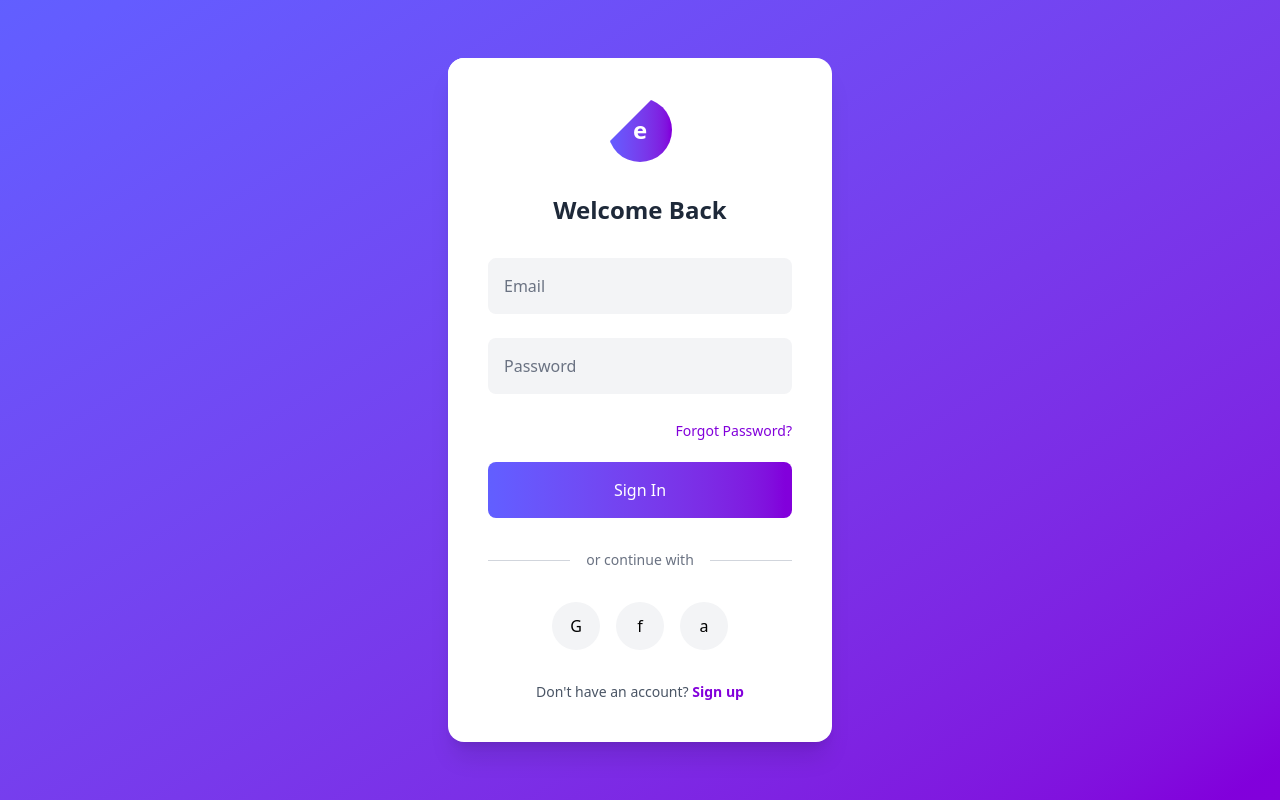
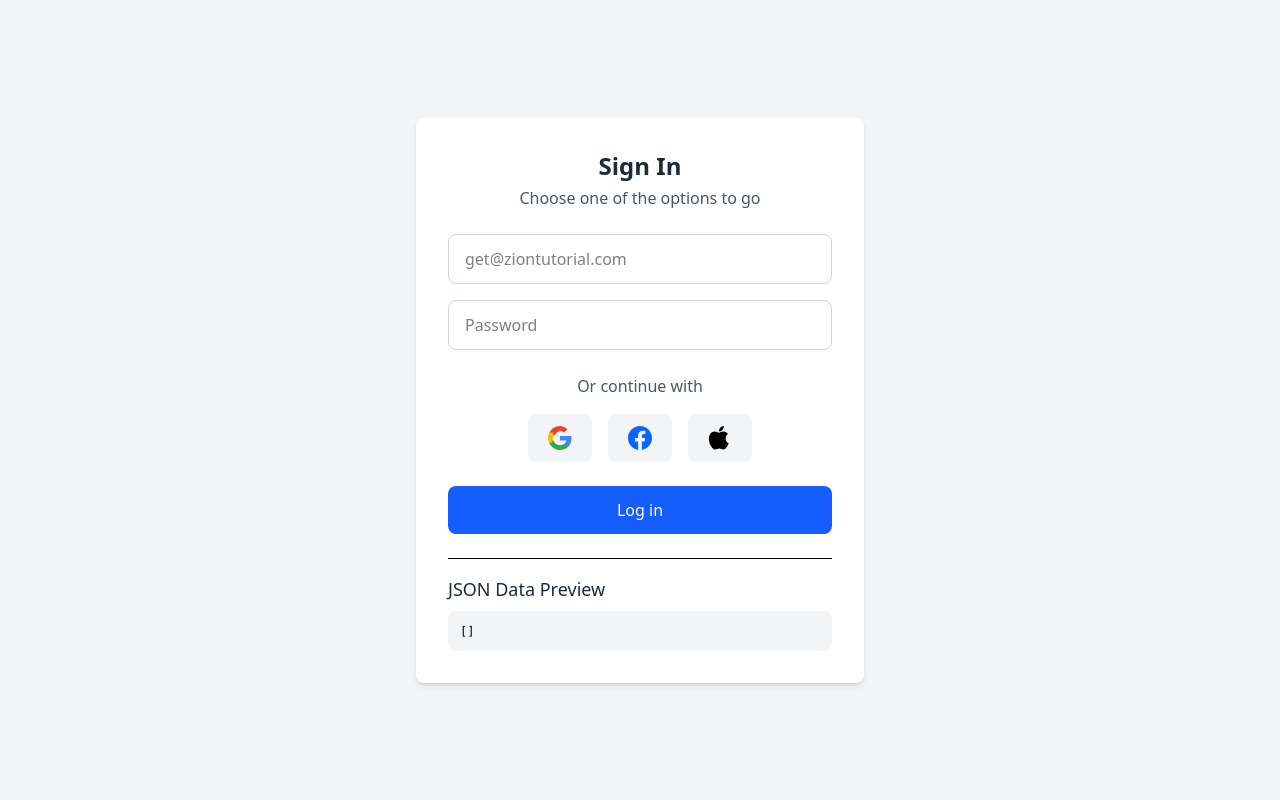
Before and after one commit to Murali-16/React, a React (Vite) app: page /login in a window 1280 px wide. Built offline with nearby package versions, Linux system fonts and the light colour scheme.

Commit message:
updated login page

```diff
--- a/src/pages/Auth/LoginForm.jsx
+++ b/src/pages/Auth/LoginForm.jsx
@@ -1,166 +1,329 @@
-import React, { useState } from 'react';
-import { useNavigate } from 'react-router-dom';
+import { useState, useEffect } from 'react';
 
-export default function LoginForm() {
-  const navigate = useNavigate()
+export default function SignIn() {
   const [email, setEmail] = useState('');
   const [password, setPassword] = useState('');
-  const [showSuccess, setShowSuccess] = useState(false);
-  const [showError, setShowError] = useState(false);
-  const [isShaking, setIsShaking] = useState(false);
+  const [errors, setErrors] = useState({
+    email: '',
+    password: ''
+  });
+  const [touched, setTouched] = useState({
+    email: false,
+    password: false
+  });
+  const [isLoggedIn, setIsLoggedIn] = useState(false);
+  const [savedLogins, setSavedLogins] = useState([]);
+  const [statusMessage, setStatusMessage] = useState('');
 
-  const handleSubmit = (e) => {
-    e.preventDefault();
+  // Validate email format
+  const validateEmail = (email) => {
+    const emailRegex = /^[^\s@]+@[^\s@]+\.[^\s@]+$/;
+    if (!email) {
+      return 'Email is required';
+    } else if (!emailRegex.test(email)) {
+      return 'Please enter a valid email address';
+    }
+    return '';
+  };
 
-    // Simple validation for demo purposes
-    if (email && password && password.length >= 6) {
-      setShowSuccess(true);
-      setShowError(false);
+  // Validate password
+  const validatePassword = (password) => {
+    if (!password) {
+      return 'Password is required';
+    } else if (password.length < 6) {
+      return 'Password must be at least 6 characters';
+    }
+    return '';
+  };
 
-      // Simulate redirect after login
-      setTimeout(() => {
-        alert('Login successful! (This is just a demo - no actual authentication is happening)');
-      }, 2000);
-    } else {
-      setShowError(true);
-      setShowSuccess(false);
-      setIsShaking(true);
+  // Load saved logins from localStorage on component mount
+  useEffect(() => {
+    try {
+      const storedLogins = localStorage.getItem('loginData');
+      if (storedLogins) {
+        setSavedLogins(JSON.parse(storedLogins));
+      }
+    } catch (error) {
+      console.error('Error loading saved logins:', error);
+    }
+  }, []);
 
-      // Remove shake animation after it completes
-      setTimeout(() => {
-        setIsShaking(false);
-      }, 500);
+  // Save login data to localStorage
+  const saveLoginData = (loginData) => {
+    try {
+      // Get existing logins or initialize empty array
+      const existingLogins = JSON.parse(localStorage.getItem('loginData')) || [];
+
+      // Check if this email already exists
+      const emailExists = existingLogins.some(login => login.email === loginData.email);
+
+      let updatedLogins;
+      if (emailExists) {
+        // Update existing login
+        updatedLogins = existingLogins.map(login =>
+          login.email === loginData.email ? {...login, ...loginData} : login
+        );
+        setStatusMessage('Login updated successfully');
+      } else {
+        // Add new login
+        updatedLogins = [...existingLogins, loginData];
+        setStatusMessage('Login saved successfully');
+      }
+
+      // Save to localStorage
+      localStorage.setItem('loginData', JSON.stringify(updatedLogins));
+      setSavedLogins(updatedLogins);
+
+      // Auto-hide status message after 3 seconds
+      setTimeout(() => setStatusMessage(''), 3000);
+
+      return true;
+    } catch (error) {
+      console.error('Error saving login data:', error);
+      setStatusMessage('Error saving login data');
+      return false;
     }
   };
 
-  const handleSocialLogin = (provider) => {
-    alert(`${provider} login clicked (demo only)`);
+  // Handle form submission
+  const handleSubmit = (e) => {
+    if (e) e.preventDefault();
+
+    // Mark all fields as touched
+    setTouched({
+      email: true,
+      password: true
+    });
+
+    // Validate all fields
+    const emailError = validateEmail(email);
+    const passwordError = validatePassword(password);
+
+    setErrors({
+      email: emailError,
+      password: passwordError
+    });
+
+    // If no errors, proceed with form submission
+    if (!emailError && !passwordError) {
+      // Create login data object
+      const loginData = {
+        email,
+        password: password, // In a real app, never store passwords in plaintext
+        timestamp: new Date().toISOString()
+      };
+
+      // Save login data to JSON in localStorage
+      const saveSuccess = saveLoginData(loginData);
+
+      if (saveSuccess) {
+        setIsLoggedIn(true);
+        console.log('Login successful:', loginData);
+        // Here you would typically make an API call to authenticate
+      }
+    }
+  };
+
+  // Handle blur events to validate on focus loss
+  const handleBlur = (field) => {
+    setTouched({
+      ...touched,
+      [field]: true
+    });
+
+    // Validate the field that lost focus
+    if (field === 'email') {
+      setErrors({
+        ...errors,
+        email: validateEmail(email)
+      });
+    } else if (field === 'password') {
+      setErrors({
+        ...errors,
+        password: validatePassword(password)
+      });
+    }
+  };
+
+  // Log out functionality
+  const handleLogout = () => {
+    setIsLoggedIn(false);
+    setStatusMessage('Logged out successfully');
+    setTimeout(() => setStatusMessage(''), 3000);
+  };
+
+  // View saved logins
+  const renderSavedLogins = () => {
+    if (savedLogins.length === 0) {
+      return <p className="text-gray-600">No saved logins</p>;
+    }
+
+    return (
+      <div className="mt-4">
+        <h3 className="text-lg font-medium text-gray-800 mb-2">Saved Logins</h3>
+        <div className="space-y-2 max-h-40 overflow-y-auto">
+          {savedLogins.map((login, index) => (
+            <div key={index} className="p-2 bg-gray-100 rounded-lg text-sm">
+              <p className="font-medium">{login.email}</p>
+              <p className="text-xs text-gray-500">
+                Last login: {new Date(login.timestamp).toLocaleString()}
+              </p>
+            </div>
+          ))}
+        </div>
+      </div>
+    );
   };
 
   return (
-    // Centered full page container
-    <div className="flex items-center justify-center min-h-screen w-screen bg-gradient-to-br from-indigo-500 to-purple-700">
-      {/* Card container with fixed width and centered positioning */}
-      <div className={`relative w-96 max-w-md mx-auto bg-white bg-opacity-95 rounded-2xl p-10 shadow-xl overflow-hidden ${isShaking ? 'animate-[shake_0.5s]' : ''}`}>
-        {/* Logo */}
-        <div className="flex justify-center mb-8">
-          <div className="w-16 h-16 bg-gradient-to-r from-indigo-500 to-purple-700 rounded-full flex justify-center items-center text-white text-2xl font-bold">
-            e
+    <div className="flex items-center justify-center w-full min-h-screen bg-gray-100">
+      <div className="w-full max-w-md p-8 bg-white rounded-lg shadow-md">
+        {statusMessage && (
+          <div className="mb-4 p-2 bg-blue-100 text-blue-700 rounded-lg text-center">
+            {statusMessage}
+          </div>
+        )}
+
+        <div className="text-center mb-6">
+          <h1 className="text-2xl font-semibold text-gray-800">Sign In</h1>
+          <p className="text-gray-600 mt-1">Choose one of the options to go</p>
+        </div>
+
+        <div className="space-y-4">
+          <div className="relative">
+            <input
+              type="email"
+              value={email}
+              onChange={(e) => setEmail(e.target.value)}
+              onBlur={() => handleBlur('email')}
+              placeholder="get@ziontutorial.com"
+              className={`w-full px-4 py-3 border rounded-lg focus:outline-none focus:ring-2 focus:ring-blue-500 ${
+                touched.email && errors.email ? 'border-red-500' : 'border-gray-300'
+              }`}
+            />
+            {touched.email && errors.email && (
+              <p className="mt-1 text-sm text-red-500">{errors.email}</p>
+            )}
+          </div>
+
+          <div className="relative">
+            <input
+              type="password"
+              value={password}
+              onChange={(e) => setPassword(e.target.value)}
+              onBlur={() => handleBlur('password')}
+              placeholder="Password"
+              className={`w-full px-4 py-3 border rounded-lg focus:outline-none focus:ring-2 focus:ring-blue-500 ${
+                touched.password && errors.password ? 'border-red-500' : 'border-gray-300'
+              }`}
+            />
+            {touched.password && errors.password && (
+              <p className="mt-1 text-sm text-red-500">{errors.password}</p>
+            )}
           </div>
         </div>
 
-        {/* Heading */}
-        <h2 className="text-center text-2xl font-semibold text-gray-800 mb-8">Welcome Back</h2>
+        <div className="mt-6 text-center">
+          <p className="text-gray-600">Or continue with</p>
 
-        {/* Success/Error Messages */}
-        {showSuccess && (
-          <div className="p-3 mb-5 bg-green-100 text-green-700 rounded-md text-center text-sm">
-            Login successful! Redirecting...
+          <div className="flex justify-center gap-4 mt-4">
+            {/* Google Button */}
+            <button
+              type="button"
+              className="flex items-center justify-center w-16 h-12 bg-gray-100 rounded-lg hover:bg-gray-200"
+            >
+              <svg viewBox="0 0 24 24" width="24" height="24">
+                <path
+                  fill="#EA4335"
+                  d="M12 5c1.6166 0 3.1012.55566 4.2638 1.47003v-.00012l3.2277-3.22766C17.4886 1.41 14.9796 0 12 0 7.3924 0 3.3948 2.75642 1.386 6.81997l3.7493 2.91L7.5 8.5c.8735-2.01113 2.8765-3.5 5.25-3.5z"
+                />
+                <path
+                  fill="#4285F4"
+                  d="M23.49 12.27c0-.79-.07-1.54-.19-2.27H12v4.51h6.47c-.29 1.48-1.14 2.73-2.4 3.58v3h3.86c2.26-2.09 3.56-5.17 3.56-8.82z"
+                />
+                <path
+                  fill="#34A853"
+                  d="M12 24c3.24 0 5.95-1.08 7.93-2.91l-3.86-3c-1.08.72-2.45 1.16-4.07 1.16-3.13 0-5.78-2.11-6.73-4.96l-3.98 3.09C3.74 21.3 7.48 24 12 24z"
+                />
+                <path
+                  fill="#FBBC05"
+                  d="M5.27 14.29c-.25-.72-.38-1.49-.38-2.29s.14-1.57.38-2.29V6.62H1.29C.47 8.24 0 10.06 0 12s.47 3.76 1.29 5.38l3.98-3.09z"
+                />
+              </svg>
+            </button>
+
+            {/* Facebook/Meta Button */}
+            <button
+              type="button"
+              className="flex items-center justify-center w-16 h-12 bg-gray-100 rounded-lg hover:bg-gray-200"
+            >
+              <svg viewBox="0 0 24 24" width="24" height="24">
+                <path
+                  fill="#0866FF"
+                  d="M24 12.073c0-6.627-5.373-12-12-12s-12 5.373-12 12c0 5.99 4.388 10.954 10.125 11.854v-8.385H7.078v-3.47h3.047V9.43c0-3.007 1.792-4.669 4.533-4.669 1.312 0 2.686.235 2.686.235v2.953H15.83c-1.491 0-1.956.925-1.956 1.874v2.25h3.328l-.532 3.47h-2.796v8.385C19.612 23.027 24 18.062 24 12.073z"
+                />
+              </svg>
+            </button>
+
+            {/* Apple Button */}
+            <button
+              type="button"
+              className="flex items-center justify-center w-16 h-12 bg-gray-100 rounded-lg hover:bg-gray-200"
+            >
+              <svg viewBox="0 0 24 24" width="24" height="24">
+                <path
+                  fill="#000000"
+                  d="M17.5827 12.2852C17.5467 9.34581 19.9472 7.97294 20.0552 7.91057C18.6097 5.79407 16.3357 5.51044 15.5407 5.48306C13.6597 5.28556 11.8527 6.63306 10.8967 6.63306C9.9197 6.63306 8.4607 5.50694 6.8702 5.53869C4.8162 5.57044 2.9062 6.72369 1.8747 8.48931C-0.2783 12.1033 1.3057 17.7678 3.3907 20.6578C4.4182 22.0743 5.6262 23.6551 7.2227 23.599C8.7782 23.5385 9.3757 22.6028 11.2327 22.6028C13.0702 22.6028 13.6337 23.599 15.2587 23.5638C16.9267 23.5385 17.9787 22.1418 18.9682 20.713C20.1577 19.0913 20.6342 17.5038 20.6552 17.4175C20.6097 17.4018 17.6232 16.2145 17.5827 12.2852Z"/>
+                <path
+                  fill="#000000"
+                  d="M14.5299 3.6908C15.3489 2.6876 15.9077 1.3548 15.7472 0C14.5752 0.0498 13.1309 0.7955 12.2779 1.7768C11.5209 2.6513 10.8444 4.0143 11.0259 5.3383C12.3444 5.4367 13.6812 4.6808 14.5299 3.6908Z"/>
+              </svg>
+            </button>
+          </div>
+        </div>
+
+        {!isLoggedIn ? (
+          <button
+            onClick={handleSubmit}
+            className="w-full py-3 mt-6 text-white bg-blue-600 rounded-lg hover:bg-blue-700 focus:outline-none focus:ring-2 focus:ring-blue-500 focus:ring-opacity-50"
+          >
+            Log in
+          </button>
+        ) : (
+          <div className="mt-6 space-y-4">
+            <div className="p-4 bg-green-100 rounded-lg text-center">
+              <p className="text-green-700 font-medium">You are logged in as {email}</p>
+            </div>
+
+            <button
+              onClick={handleLogout}
+              className="w-full py-3 text-white bg-red-600 rounded-lg hover:bg-red-700 focus:outline-none focus:ring-2 focus:ring-red-500 focus:ring-opacity-50"
+            >
+              Log out
+            </button>
           </div>
         )}
 
-        {showError && (
-          <div className="p-3 mb-5 bg-red-100 text-red-700 rounded-md text-center text-sm">
-            Invalid email or password. Please try again.
+        {savedLogins.length > 0 && (
+          <div className="mt-6 border-t pt-4">
+            <button
+              onClick={() => setSavedLogins([])}
+              className="text-sm text-red-600 hover:text-red-800"
+            >
+              Clear saved logins
+            </button>
+            {renderSavedLogins()}
           </div>
         )}
 
-        {/* Login Form */}
-        <form onSubmit={handleSubmit}>
-          <div className="mb-6 relative">
-            <input
-              type="email"
-              id="email"
-              value={email}
-              onChange={(e) => setEmail(e.target.value)}
-              className="w-full p-4 bg-gray-100 border-none rounded-lg text-base outline-none focus:bg-white focus:ring-2 focus:ring-purple-600 transition-all"
-              placeholder=" "
-              required
-            />
-            <label
-              htmlFor="email"
-              className={`absolute text-gray-500 left-4 transition-all duration-300 pointer-events-none ${
-                email ? 'text-sm -top-2 bg-white px-1 text-purple-600' : 'top-4'
-              }`}
-            >
-              Email
-            </label>
+        <div className="mt-6 border-t pt-4">
+          <h3 className="text-lg font-medium text-gray-800 mb-2">JSON Data Preview</h3>
+          <div className="bg-gray-100 p-3 rounded-lg overflow-x-auto">
+            <pre className="text-xs">
+              {JSON.stringify(savedLogins, null, 2)}
+            </pre>
           </div>
-
-          <div className="mb-6 relative">
-            <input
-              type="password"
-              id="password"
-              value={password}
-              onChange={(e) => setPassword(e.target.value)}
-              className="w-full p-4 bg-gray-100 border-none rounded-lg text-base outline-none focus:bg-white focus:ring-2 focus:ring-purple-600 transition-all"
-              placeholder=" "
-              required
-            />
-            <label
-              htmlFor="password"
-              className={`absolute text-gray-500 left-4 transition-all duration-300 pointer-events-none ${
-                password ? 'text-sm -top-2 bg-white px-1 text-purple-600' : 'top-4'
-              }`}
-            >
-              Password
-            </label>
-          </div>
-
-          <div className="text-right mb-5">
-            <a href="#" className="text-purple-700 text-sm hover:underline">
-              Forgot Password?
-            </a>
-          </div>
-
-          <button
-            type="submit"
-            className="w-full py-4 bg-gradient-to-r from-indigo-500 to-purple-700 text-white font-medium rounded-lg hover:opacity-90 transition-all transform hover:-translate-y-1 hover:shadow-lg"
-
-          >
-            Sign In
-          </button>
-        </form>
-
-        {/* Divider */}
-        <div className="flex items-center my-8">
-          <div className="flex-1 h-px bg-gray-300"></div>
-          <span className="px-4 text-sm text-gray-500">or continue with</span>
-          <div className="flex-1 h-px bg-gray-300"></div>
         </div>
-
-        {/* Social Login */}
-        <div className="flex justify-center gap-4 mb-8">
-          <button
-            onClick={() => handleSocialLogin('Google')}
-            className="w-12 h-12 bg-gray-100 rounded-full flex items-center justify-center hover:shadow-md hover:-translate-y-1 transition-all"
-          >
-            G
-          </button>
-          <button
-            onClick={() => handleSocialLogin('Facebook')}
-            className="w-12 h-12 bg-gray-100 rounded-full flex items-center justify-center hover:shadow-md hover:-translate-y-1 transition-all"
-          >
-            f
-          </button>
-          <button
-            onClick={() => handleSocialLogin('Apple')}
-            className="w-12 h-12 bg-gray-100 rounded-full flex items-center justify-center hover:shadow-md hover:-translate-y-1 transition-all"
-          >
-            a
-          </button>
-        </div>
-
-        {/* Sign Up Link */}
-        <div className="text-center text-gray-600 text-sm">
-          Don't have an account?{' '}
-          <a href="#" className="text-purple-700 font-semibold hover:underline"   onClick={()=>{navigate('/signup')}}>
-            Sign up
-          </a>
-        </div>
-
-        {/* Background Element */}
-        <div className="absolute -top-24 -left-24 w-64 h-64 bg-white bg-opacity-10 transform rotate-45 z-0"></div>
       </div>
     </div>
   );
```
